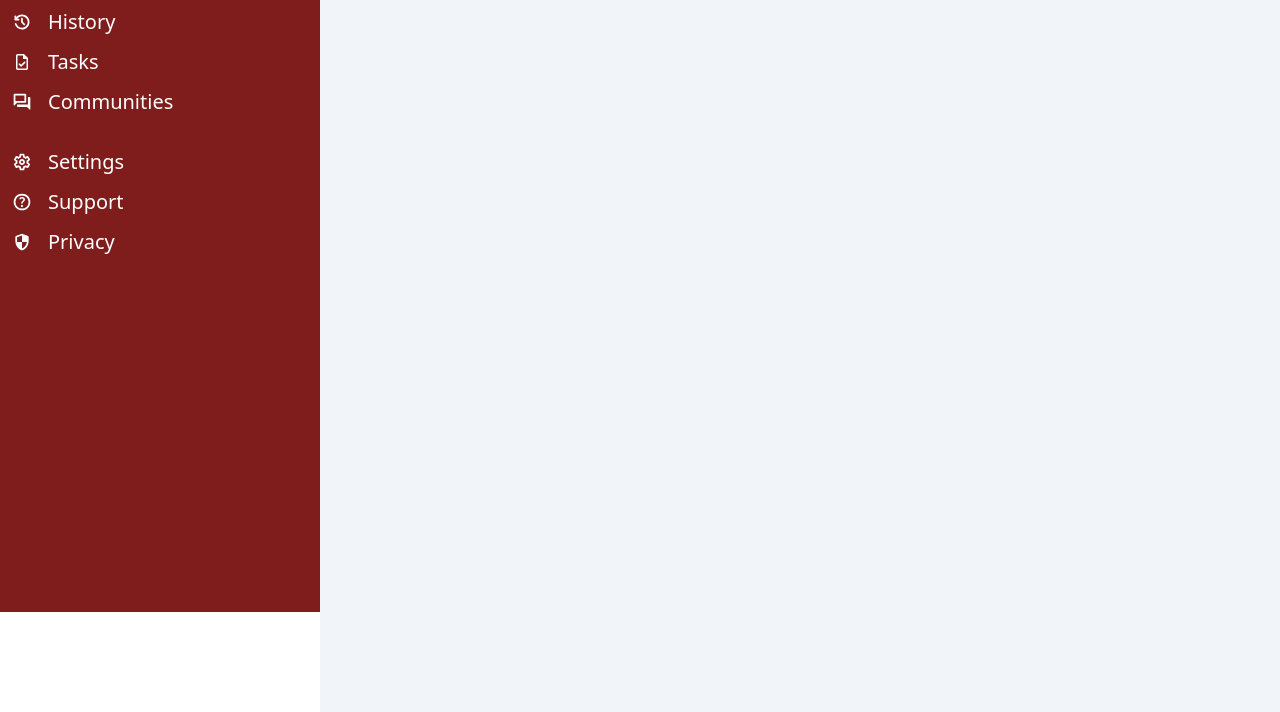
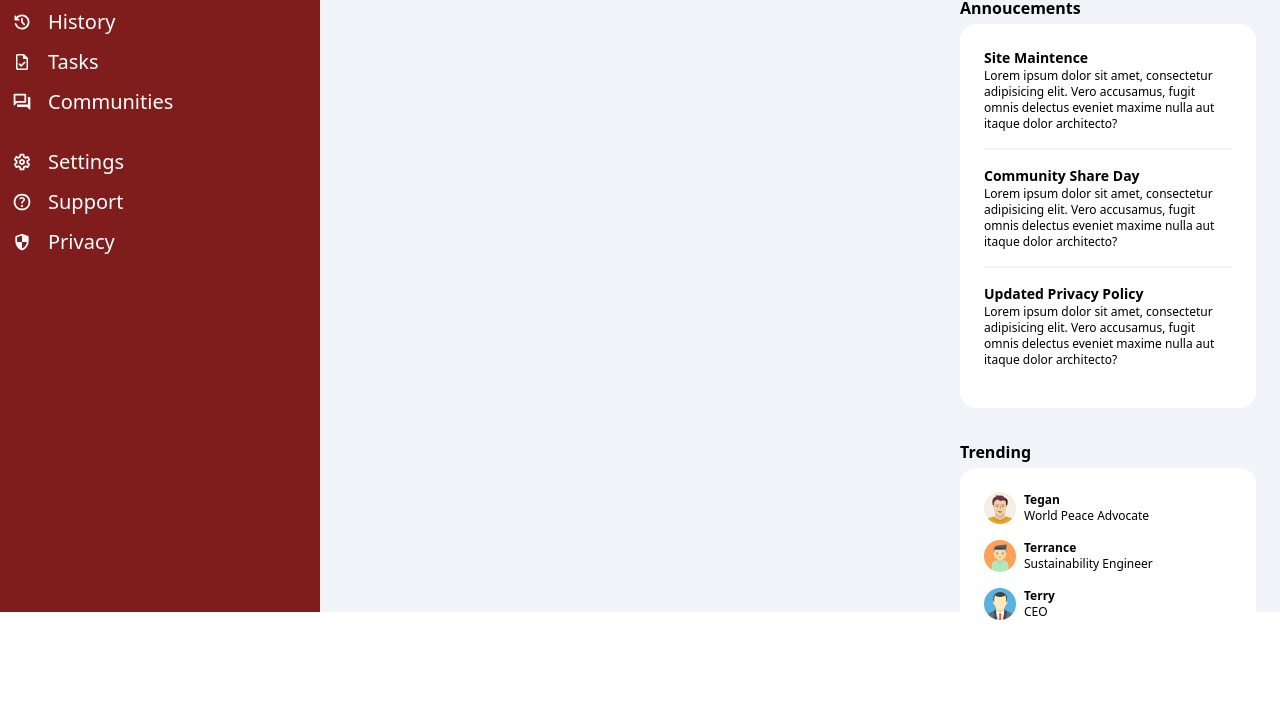
Before and after one commit to maxpajewski/admin-dashboard, a website: page index.html in a window 1280 px wide. Shown: the part 188-900 px from the top of the page. After the commit the page ends 832 px from the top, so only its background shows below. Drawn offline with Linux system fonts and the light colour scheme.

Commit message:
Add trending and announcements panel

```diff
--- a/index.html
+++ b/index.html
@@ -9,8 +9,8 @@
     <link rel="stylesheet" href="styles.css">
 </head>
 <body>
-    <div class="grid grid-cols-8 grid-rows-5">
-        <div class="sidebar col-start-1 col-end-3 row-start-1 row-end-6 bg-red-900 h-screen">
+    <div class="grid grid-cols-8 grid-rows-5 h-screen">
+        <div class="sidebar col-start-1 col-end-3 row-start-1 row-end-6 bg-red-900">
             <div class="text-2xl text-black mt-3 ml-3">
                 <div class="flex gap-4 items-center">
                     <svg xmlns="http://www.w3.org/2000/svg" height="24" width="24" class="fill-white"><path d="M13 8V4q0-.425.288-.713Q13.575 3 14 3h6q.425 0 .712.287Q21 3.575 21 4v4q0 .425-.288.712Q20.425 9 20 9h-6q-.425 0-.712-.288Q13 8.425 13 8ZM3 12V4q0-.425.288-.713Q3.575 3 4 3h6q.425 0 .713.287Q11 3.575 11 4v8q0 .425-.287.712Q10.425 13 10 13H4q-.425 0-.712-.288Q3 12.425 3 12Zm10 8v-8q0-.425.288-.713Q13.575 11 14 11h6q.425 0 .712.287.288.288.288.713v8q0 .425-.288.712Q20.425 21 20 21h-6q-.425 0-.712-.288Q13 20.425 13 20ZM3 20v-4q0-.425.288-.713Q3.575 15 4 15h6q.425 0 .713.287.287.288.287.713v4q0 .425-.287.712Q10.425 21 10 21H4q-.425 0-.712-.288Q3 20.425 3 20Zm2-9h4V5H5Zm10 8h4v-6h-4Zm0-12h4V5h-4ZM5 19h4v-2H5Zm4-8Zm6-4Zm0 6Zm-6 4Z"/></svg>
@@ -81,14 +81,57 @@
                     </div>
                 </div>
             </div>
-            <div class="col-start-4 col-end-7 row-start-2 row-end-3 flex items-center gap-12 justify-end mr-10">
+            <div class="col-start-4 col-end-7 row-start-2 row-end-3 flex items-center gap-12 justify-end mr-6">
                 <a class="px-6 py-2 bg-red-900 text-white no-underline rounded-xl btn">New</a>
                 <a class="px-6 py-2 bg-red-900 text-white no-underline rounded-xl btn">Upload</a>
                 <a class="px-6 py-2 bg-red-900 text-white no-underline rounded-xl btn">Share</a>
             </div>
         </div>
 
-        <div class="col-start-3 col-end-9 row-start-2 row-end-6 bg-slate-100"></div>
+        <div class="col-start-3 col-end-9 row-start-2 row-end-6 bg-slate-100 grid grid-cols-6 grid-rows-4">
+            <div class="col-start-5 col-end-7 row-start-1 row-end-3">
+                <p class="mt-6 mb-1 font-bold">Annoucements</p>
+                <div class="grid bg-white p-6 mr-6 rounded-2xl">
+                    <div class="flex flex-col pb-4">
+                        <p class="font-bold text-sm">Site Maintence</p>
+                        <p class="text-xs">Lorem ipsum dolor sit amet, consectetur adipisicing elit. Vero accusamus, fugit omnis delectus eveniet maxime nulla aut itaque dolor architecto?</p>
+                    </div>
+                    <div class="flex flex-col py-4 border-t-2 border-slate-100 border-solid">
+                        <p class="font-bold text-sm">Community Share Day</p>
+                        <p class="text-xs">Lorem ipsum dolor sit amet, consectetur adipisicing elit. Vero accusamus, fugit omnis delectus eveniet maxime nulla aut itaque dolor architecto?</p>
+                    </div>
+                    <div class="flex flex-col py-4 border-t-2 border-slate-100 border-solid">
+                        <p class="font-bold text-sm">Updated Privacy Policy</p>
+                        <p class="text-xs">Lorem ipsum dolor sit amet, consectetur adipisicing elit. Vero accusamus, fugit omnis delectus eveniet maxime nulla aut itaque dolor architecto?</p>
+                    </div>
+                </div>
+                <p class="mb-1 font-bold mt-8">Trending</p>
+                <div class="grid bg-white p-6 mr-6 rounded-2xl">
+                    <div class="flex">
+                        <img src="./icons/avatar1.png" alt="User Profile Picture" class="w-8 h-auto">
+                        <div class="flex flex-col ml-2">
+                            <p class="font-bold text-xs">Tegan</p>
+                            <p class="text-xs">World Peace Advocate</p>
+                        </div>
+                    </div>
+                    <div class="flex mt-4">
+                        <img src="./icons/avatar2.png" alt="User Profile Picture" class="w-8 h-auto">
+                        <div class="flex flex-col ml-2">
+                            <p class="font-bold text-xs">Terrance</p>
+                            <p class="text-xs">Sustainability Engineer</p>
+                        </div>
+                    </div>
+                    <div class="flex mt-4">
+                        <img src="./icons/avatar3.png" alt="User Profile Picture" class="w-8 h-auto">
+                        <div class="flex flex-col ml-2">
+                            <p class="font-bold text-xs">Terry</p>
+                            <p class="text-xs">CEO</p>
+                        </div>
+                    </div>
+                </div>
+            </div>
+
+        </div>
 
     </div>
 </body>
```
Also changed, not shown: icons/avatar1.png (added), icons/avatar2.png (added), icons/avatar3.png (added), icons/avatar4.png (added), output.css.
